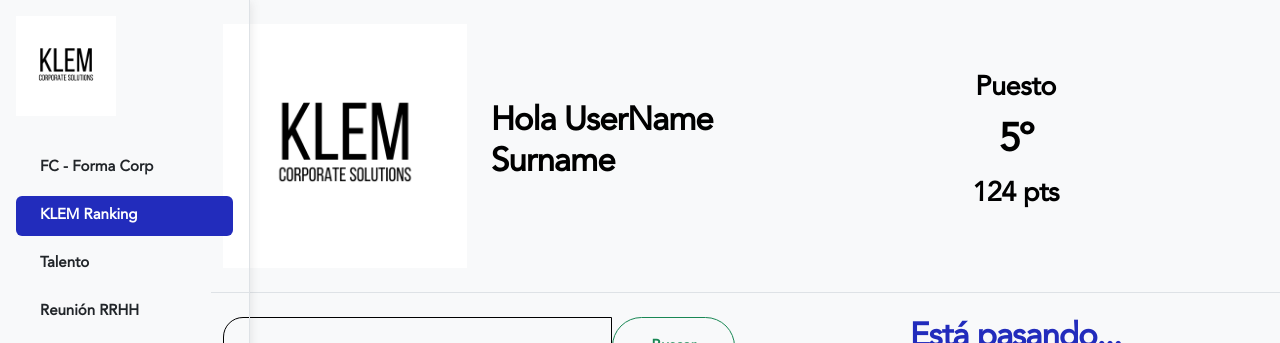
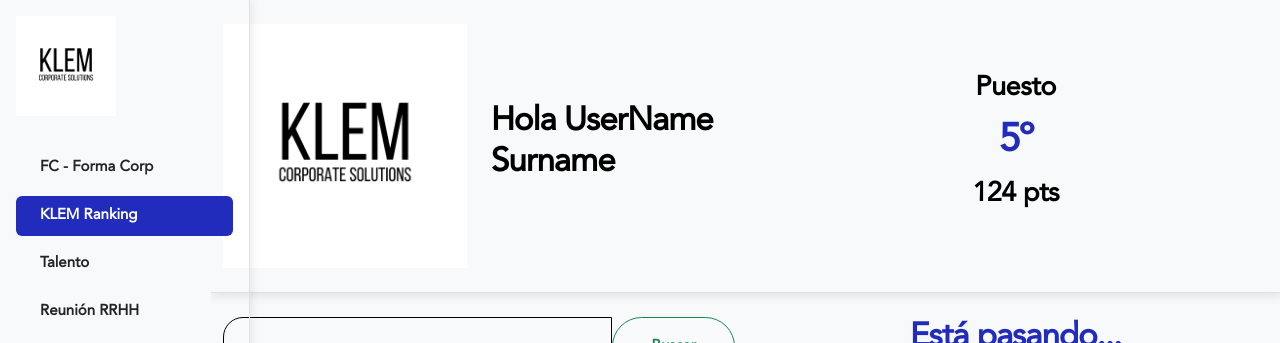
Before and after one commit to paussaanz/klem-app, a React (Vite) app: page /ranking in a window 1280 px wide. Shown: the top 343 px of the page. Built offline with nearby package versions, Linux system fonts and the light colour scheme.

Commit message:
ranking page fix

```diff
--- a/src/pages/RankingPage.jsx
+++ b/src/pages/RankingPage.jsx
@@ -5,8 +5,8 @@ import GameTable from '../components/GameTable';
 
 const RankingPage = () => {
     return (
-        <div>
-            <div className="row py-4 align-items-center border border-bottom border-end-0 border-start-0 border-top-0">
+        <>
+            <div className="row py-4 align-items-center border shadow border-bottom border-end-0 border-start-0 border-top-0">
                 <div className="col-6">
                     <div className="row">
                         <div className="col-6 d-flex justify-content-center align-items-center">
@@ -19,7 +19,7 @@ const RankingPage = () => {
                 </div>
                 <div className="col-6 d-flex flex-column justify-content-center align-items-center">
                     <h4>Puesto</h4>
-                    <h4 className="h2">5º</h4>
+                    <h4 className="h2 text-primary">5º</h4>
                     <h4>124 pts</h4>
                 </div>
             </div>
@@ -37,7 +37,7 @@ const RankingPage = () => {
 
                 </div>
             </div>
-        </div>
+        </>
     );
 };
 
```
